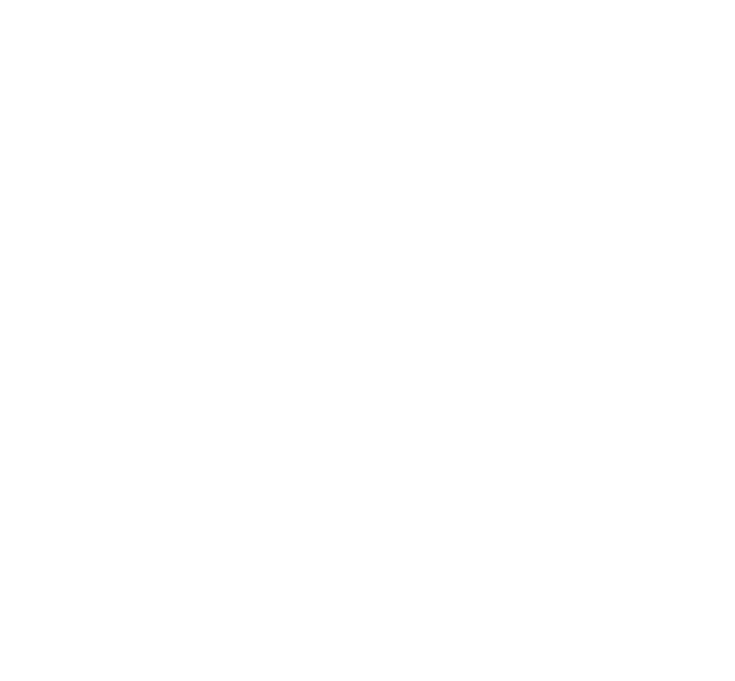
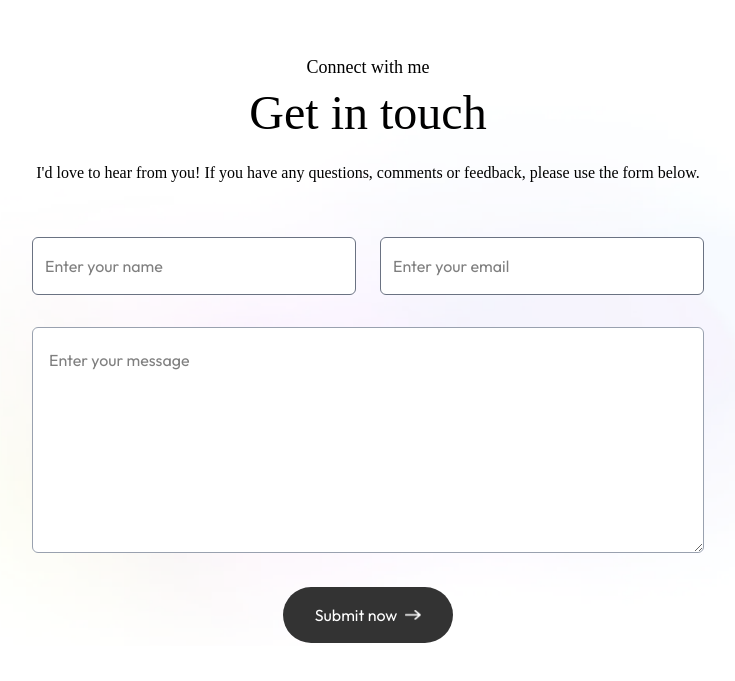
Before and after one commit to smThilshan/my-portfolio-v2, a Next.js app: page / in a window 1280 px wide. Shown: the part 3152-3833 px from the top of the page, without its empty margins (272-1007 px from the left). Before the commit the page ends 3165 px from the top, so only its background shows below. Built offline with nearby package versions, Linux system fonts and the light colour scheme; a web font is replaced by a local one.

Commit message:
added contact and implemented email web-3

```diff
--- /dev/null
+++ b/app/components/Contact.jsx
@@ -0,0 +1,67 @@
+import React, { useState } from "react";
+import Image from "next/image";
+import { assets } from "@/assets/assets";
+
+const Contact = () => {
+
+   const [result, setResult] = useState("");
+
+  const onSubmit = async (event) => {
+    event.preventDefault();
+    setResult("Sending....");
+    const formData = new FormData(event.target);
+
+    formData.append("access_key", "8396033f-07b3-4c97-b397-2a9b5c988c6a");
+
+    const response = await fetch("https://api.web3forms.com/submit", {
+      method: "POST",
+      body: formData
+    });
+
+    const data = await response.json();
+
+    if (data.success) {
+      setResult("Form Submitted Successfully");
+      event.target.reset();
+    } else {
+      console.log("Error", data);
+      setResult(data.message);
+    }
+  };
+
+
+  return (
+    <div
+      id="contact"
+      className="w-full px-[12%] py-10 scroll-mt-20 bg-[url('/footer-bg-color.png')] bg-no-repeat bg-center bg-[length:90%_auto]"
+    >
+      <h4 className="text-center mb-2 text-lg font-ovo">Connect with me</h4>
+      <h2 className="text-center text-5xl font-ovo">Get in touch</h2>
+      <p className="text-center mx-auto mt-5 mb-12 max-w-2xl font-ovo">
+        I'd love to hear from you! If you have any questions, comments or
+        feedback, please use the form below.
+      </p>
+
+      <form onSubmit={onSubmit} className="max-w-2xl mx-auto">
+        <div className="grid grid-cols-auto md:grid-cols-2 gap-6 my-10 mb-8">
+          <input type="text" name="name" placeholder="Enter your name" className="flex-1 p-3 outline-none border-[0.5px] border-gray-500 rounded-md bg-white" required />
+          <input type="email" name="email" placeholder="Enter your email" className="flex-1 p-3 outline-none border-[0.5px] border-gray-500 rounded-md bg-white" required />
+        </div>
+        <textarea
+          name="message"
+          id=""
+          rows={6}
+          placeholder="Enter your message"
+          required
+          className="w-full p-4  outline-none border-[0.5px] border-gray-400 rounded-md bg-white mb-6"
+        ></textarea>
+        <button type="submit" className="py-3 px-8 flex items-center justify-between gap-2 bg-black/80 text-white rounded-full mx-auto hover:bg-black duration-500">
+          Submit now <Image src={assets.right_arrow_white} alt="submit-now" className="w-4"/>
+        </button>
+        <p className="mt-4">{result}</p>
+      </form>
+    </div>
+  );
+};
+
+export default Contact;
--- a/app/page.js
+++ b/app/page.js
@@ -1,5 +1,6 @@
 "use client"
 import About from "./components/About";
+import Contact from "./components/Contact";
 import Header from "./components/Header";
 import Navbar from "./components/Navbar";
 import Services from "./components/Services";
@@ -14,6 +15,7 @@
     <About/>
     <Services/>
     <Work/>
+    <Contact/>
     </>
   );
 }
```
